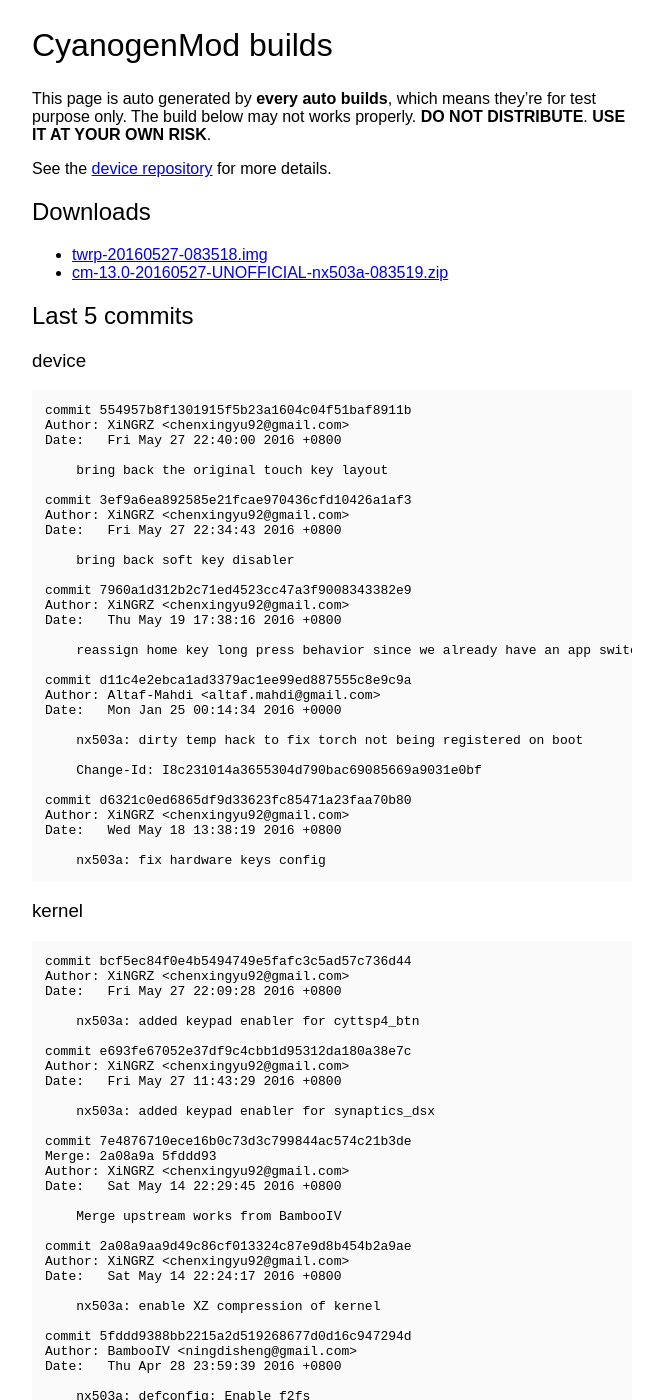
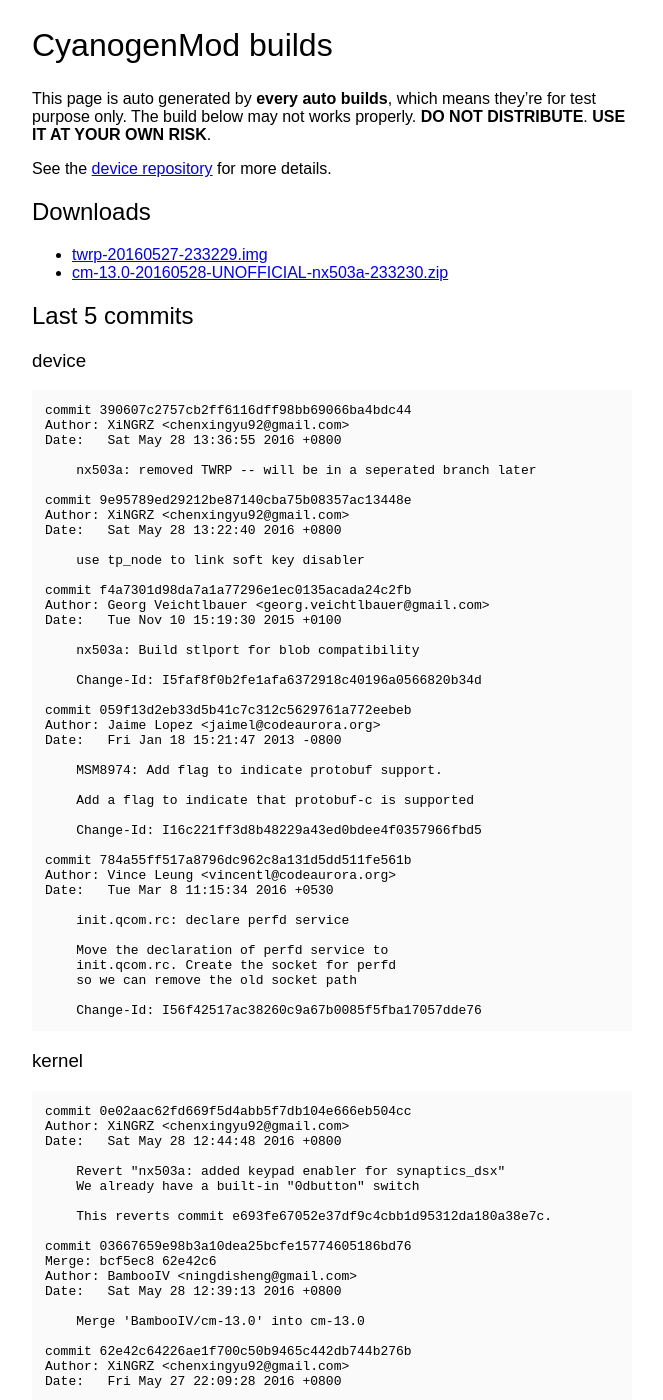
Before and after one commit to ilasx/nx503a-dev.github.io, a Jekyll site: the page built from cyanogenmod.md, in a window 1280 px wide and 1400 px high. Shown: the whole window, without its empty margins (308-971 px from the left). Built offline with Jekyll 4.4.1, drawn with Linux system fonts in a browser that asks for light colours; some of the changed text lies outside the part shown.

Commit message:
publish auto build twrp-20160527-233229.img cm-13.0-20160528-UNOFFICIAL-nx503a-233230.zip

````diff
--- a/cyanogenmod.md
+++ b/cyanogenmod.md
@@ -11,85 +11,120 @@ See the [device repository](https://github.com/nx503a-dev/android_device_zte_nx5
 
 ## Downloads
 
-- [twrp-20160527-083518.img](http://o6wea3e46.bkt.clouddn.com/twrp-20160527-083518.img)
-- [cm-13.0-20160527-UNOFFICIAL-nx503a-083519.zip](http://o6wea3e46.bkt.clouddn.com/cm-13.0-20160527-UNOFFICIAL-nx503a-083519.zip)
+- [twrp-20160527-233229.img](http://o6wea3e46.bkt.clouddn.com/twrp-20160527-233229.img)
+- [cm-13.0-20160528-UNOFFICIAL-nx503a-233230.zip](http://o6wea3e46.bkt.clouddn.com/cm-13.0-20160528-UNOFFICIAL-nx503a-233230.zip)
 
 ## Last 5 commits
 
 ### device
 
 ```
-commit 554957b8f1301915f5b23a1604c04f51baf8911b
+commit 390607c2757cb2ff6116dff98bb69066ba4bdc44
 Author: XiNGRZ <chenxingyu92@gmail.com>
-Date:   Fri May 27 22:40:00 2016 +0800
+Date:   Sat May 28 13:36:55 2016 +0800
 
-    bring back the original touch key layout
+    nx503a: removed TWRP -- will be in a seperated branch later
 
-commit 3ef9a6ea892585e21fcae970436cfd10426a1af3
+commit 9e95789ed29212be87140cba75b08357ac13448e
 Author: XiNGRZ <chenxingyu92@gmail.com>
-Date:   Fri May 27 22:34:43 2016 +0800
+Date:   Sat May 28 13:22:40 2016 +0800
 
-    bring back soft key disabler
+    use tp_node to link soft key disabler
 
-commit 7960a1d312b2c71ed4523cc47a3f9008343382e9
-Author: XiNGRZ <chenxingyu92@gmail.com>
-Date:   Thu May 19 17:38:16 2016 +0800
+commit f4a7301d98da7a1a77296e1ec0135acada24c2fb
+Author: Georg Veichtlbauer <georg.veichtlbauer@gmail.com>
+Date:   Tue Nov 10 15:19:30 2015 +0100
 
-    reassign home key long press behavior since we already have an app switch key
+    nx503a: Build stlport for blob compatibility
 
-commit d11c4e2ebca1ad3379ac1ee99ed887555c8e9c9a
-Author: Altaf-Mahdi <altaf.mahdi@gmail.com>
-Date:   Mon Jan 25 00:14:34 2016 +0000
+    Change-Id: I5faf8f0b2fe1afa6372918c40196a0566820b34d
 
-    nx503a: dirty temp hack to fix torch not being registered on boot
+commit 059f13d2eb33d5b41c7c312c5629761a772eebeb
+Author: Jaime Lopez <jaimel@codeaurora.org>
+Date:   Fri Jan 18 15:21:47 2013 -0800
 
-    Change-Id: I8c231014a3655304d790bac69085669a9031e0bf
+    MSM8974: Add flag to indicate protobuf support.
 
-commit d6321c0ed6865df9d33623fc85471a23faa70b80
-Author: XiNGRZ <chenxingyu92@gmail.com>
-Date:   Wed May 18 13:38:19 2016 +0800
+    Add a flag to indicate that protobuf-c is supported
 
-    nx503a: fix hardware keys config
+    Change-Id: I16c221ff3d8b48229a43ed0bdee4f0357966fbd5
+
+commit 784a55ff517a8796dc962c8a131d5dd511fe561b
+Author: Vince Leung <vincentl@codeaurora.org>
+Date:   Tue Mar 8 11:15:34 2016 +0530
+
+    init.qcom.rc: declare perfd service
+
+    Move the declaration of perfd service to
+    init.qcom.rc. Create the socket for perfd
+    so we can remove the old socket path
+
+    Change-Id: I56f42517ac38260c9a67b0085f5fba17057dde76
 ```
 
 ### kernel
 
 ```
+commit 0e02aac62fd669f5d4abb5f7db104e666eb504cc
+Author: XiNGRZ <chenxingyu92@gmail.com>
+Date:   Sat May 28 12:44:48 2016 +0800
+
+    Revert "nx503a: added keypad enabler for synaptics_dsx"
+    We already have a built-in "0dbutton" switch
+
+    This reverts commit e693fe67052e37df9c4cbb1d95312da180a38e7c.
+
+commit 03667659e98b3a10dea25bcfe15774605186bd76
+Merge: bcf5ec8 62e42c6
+Author: BambooIV <ningdisheng@gmail.com>
+Date:   Sat May 28 12:39:13 2016 +0800
+
+    Merge 'BambooIV/cm-13.0' into cm-13.0
+
+commit 62e42c64226ae1f700c50b9465c442db744b276b
+Author: XiNGRZ <chenxingyu92@gmail.com>
+Date:   Fri May 27 22:09:28 2016 +0800
+
+    nx503a: added keypad enabler for cyttsp4_btn
+
+commit 7f5667b8281ec7ae9223c5d5c2d39ee84d74ba03
+Author: XiNGRZ <chenxingyu92@gmail.com>
+Date:   Fri May 27 11:43:29 2016 +0800
+
+    nx503a: added keypad enabler for synaptics_dsx
+
 commit bcf5ec84f0e4b5494749e5fafc3c5ad57c736d44
 Author: XiNGRZ <chenxingyu92@gmail.com>
 Date:   Fri May 27 22:09:28 2016 +0800
 
     nx503a: added keypad enabler for cyttsp4_btn
-
-commit e693fe67052e37df9c4cbb1d95312da180a38e7c
-Author: XiNGRZ <chenxingyu92@gmail.com>
-Date:   Fri May 27 11:43:29 2016 +0800
-
-    nx503a: added keypad enabler for synaptics_dsx
-
-commit 7e4876710ece16b0c73d3c799844ac574c21b3de
-Merge: 2a08a9a 5fddd93
-Author: XiNGRZ <chenxingyu92@gmail.com>
-Date:   Sat May 14 22:29:45 2016 +0800
-
-    Merge upstream works from BambooIV
-
-commit 2a08a9aa9d49c86cf013324c87e9d8b454b2a9ae
-Author: XiNGRZ <chenxingyu92@gmail.com>
-Date:   Sat May 14 22:24:17 2016 +0800
-
-    nx503a: enable XZ compression of kernel
-
-commit 5fddd9388bb2215a2d519268677d0d16c947294d
-Author: BambooIV <ningdisheng@gmail.com>
-Date:   Thu Apr 28 23:59:39 2016 +0800
-
-    nx503a: defconfig: Enable f2fs
 ```
 
 ### vendor
 
 ```
+commit 3f1fac49e516d2abf39fb90e740e944980fdc206
+Author: BambooIV <ningdisheng@gmail.com>
+Date:   Fri May 27 21:28:32 2016 +0800
+
+    nx503a: Update perf blobs
+
+    * From bacon
+
+commit e7f3fbd9b349e3f6a4ffcfc1b93071addc3f8c0b
+Author: BambooIV <ningdisheng@gmail.com>
+Date:   Fri May 27 21:13:25 2016 +0800
+
+    nx503a: Remove zte_addr_config
+
+commit b72e7ff630a57373fd13019de71918f0a358700e
+Author: BambooIV <ningdisheng@gmail.com>
+Date:   Fri May 27 21:09:30 2016 +0800
+
+    nx503a: Update TimeService blobs
+
+    * From bacon
+
 commit 2bca92665aa31cf0fc985b8f31c8a1541cc0c3b3
 Author: BambooIV <ningdisheng@gmail.com>
 Date:   Thu Apr 14 16:30:18 2016 +0800
@@ -109,24 +144,4 @@ Author: BambooIV <ningdisheng@gmail.com>
 Date:   Thu Apr 14 15:38:12 2016 +0800
 
     nx503a: Remove some binaries
-
-commit 635901c9c4c7667d7fcb825c93667a31a173c6fb
-Author: BambooIV <ningdisheng@gmail.com>
-Date:   Thu Apr 14 11:45:48 2016 +0800
-
-    nx503a: Update TimeService blobs
-
-    * From bacon
-
-commit 0b9602ff68c8f5332c4159aa11c64afbfb9d562d
-Author: BambooIV <ningdisheng@gmail.com>
-Date:   Thu Apr 14 11:33:49 2016 +0800
-
-    nx503a: Build ril from opensource
-
-commit 6483d984ef2c89f7c5b8a679a2a916a12ad59c89
-Author: BambooIV <ningdisheng@gmail.com>
-Date:   Wed Apr 13 16:42:05 2016 +0800
-
-    nx503a: Remove some omx blobs
 ```
````
